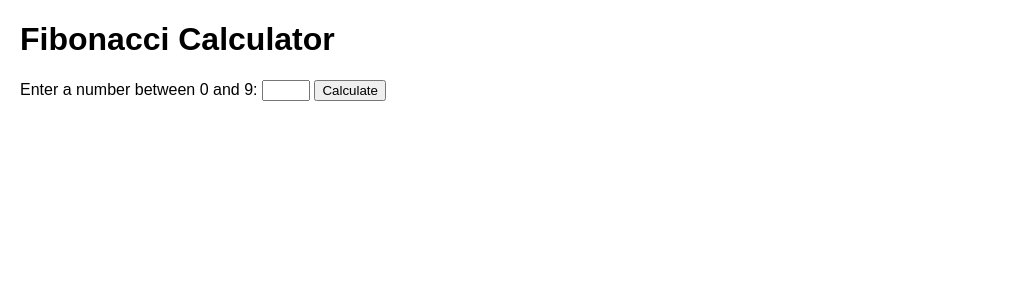
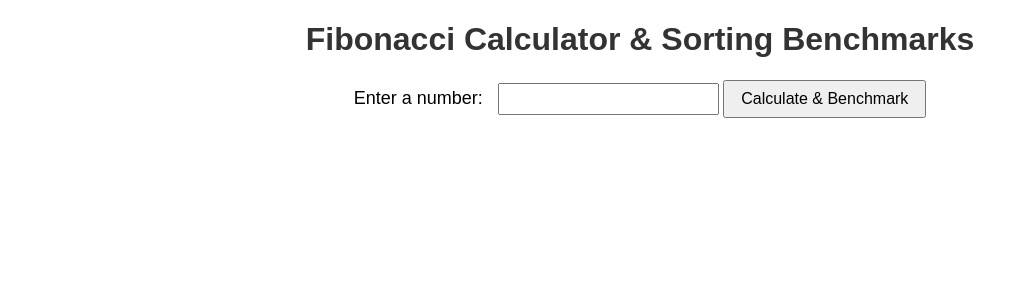
Before and after one commit to AniCricKet/gear-gurus2.0, a Jekyll site: the page fibo3.html, which Jekyll copies as it is, in a window 1280 px wide. Shown: the top 300 px of the page, without its empty margins (0-1015 px from the left). Built offline with Jekyll 4.4.1, drawn with Linux system fonts in a browser that asks for light colours; part of the change alters nothing that is shown.

Commit message:
Update Fibonacci Calculator with Sorting Benchmarks

```diff
--- a/fibo3.html
+++ b/fibo3.html
@@ -3,51 +3,140 @@
 <head>
   <meta charset="UTF-8">
   <meta name="viewport" content="width=device-width, initial-scale=1.0">
-    <title>Fibonacci Calculator</title>
+  <title>Fibonacci Calculator & Sorting Benchmarks</title>
   <style>
     body {
-            font-family: Arial, sans-serif;
+      font-family: 'Arial', sans-serif;
+      text-align: center;
       margin: 20px;
+    }
+
+    h1, h2 {
+      color: #333;
+    }
+
+    label {
+      font-size: 18px;
+      margin-right: 10px;
+    }
+
+    input {
+      padding: 5px;
+      font-size: 16px;
+    }
+
+    button {
+      padding: 8px 16px;
+      font-size: 16px;
+      cursor: pointer;
+    }
+
+    p {
+      font-size: 18px;
+      margin-top: 10px;
     }
   </style>
 </head>
 <body>
-    <h1>Fibonacci Calculator</h1>
-    <label for="numberInput">Enter a number between 0 and 9:</label>
-    <input type="number" id="numberInput" min="0" max="9">
-    <button onclick="calculateFibonacci()">Calculate</button>
-
-    <div id="result"></div>
+  <h1>Fibonacci Calculator & Sorting Benchmarks</h1>
+  <label for="inputNumber">Enter a number: </label>
+  <input type="number" id="inputNumber" min="0">
+  <button onclick="performOperations()">Calculate & Benchmark</button>
+  <p id="result"></p>
 
   <script>
-        function calculateFibonacci() {
-            const numberInput = document.getElementById('numberInput');
-            const resultDiv = document.getElementById('result');
-            const number = parseInt(numberInput.value);
+    function performOperations() {
+      const inputElement = document.getElementById('inputNumber');
+      const resultElement = document.getElementById('result');
 
-            if (isNaN(number) || number < 0 || number > 9) {
-                resultDiv.innerHTML = '<p>Please enter a valid number between 0 and 9.</p>';
+      const n = parseInt(inputElement.value);
+
+      if (isNaN(n) || n < 0) {
+        resultElement.textContent = 'Please enter a non-negative integer.';
         return;
       }
 
-            // Make an API request to the backend
-            fetch(`http://localhost:8080/api/fibonacci/${number}`)
-                .then(response => response.json())
-                .then(data => {
-                    if (data.message) {
-                        resultDiv.innerHTML = `<p>${data.message}</p>`;
-                    } else {
-                        resultDiv.innerHTML = `
-                            <p>The number ${data.number} appears at position ${data.position} in the Fibonacci sequence.</p>
-                            <p>Bubble Sort Time: ${data.bubbleSortTime} milliseconds</p>
-                            <p>Selection Sort Time: ${data.selectionSortTime} milliseconds</p>
+      const fibNumber = fibonacci(n);
+      resultElement.textContent = `Fibonacci(${n}) = ${fibNumber}`;
+
+      benchmarkSortingAlgorithms();
+    }
+
+    function fibonacci(n) {
+      if (n <= 1) return n;
+      return fibonacci(n - 1) + fibonacci(n - 2);
+    }
+
+    function benchmarkSortingAlgorithms() {
+      const sortingResultsElement = document.getElementById('result');
+
+      const arrayToSort = generateRandomArray(1000);
+
+      const bubbleSortTime = benchmarkSort(bubbleSort, arrayToSort.slice());
+      const selectionSortTime = benchmarkSort(selectionSort, arrayToSort.slice());
+      const quickSortTime = benchmarkSort(quickSort, arrayToSort.slice());
+
+      sortingResultsElement.innerHTML = `
+        <strong>Bubble Sort:</strong> ${bubbleSortTime} milliseconds<br>
+        <strong>Selection Sort:</strong> ${selectionSortTime} milliseconds<br>
+        <strong>Quick Sort:</strong> ${quickSortTime} milliseconds
       `;
     }
-                })
-                .catch(error => {
-                    resultDiv.innerHTML = '<p>An error occurred while fetching data from the server.</p>';
-                    console.error(error);
-                });
+
+    function generateRandomArray(size) {
+      const array = [];
+      for (let i = 0; i < size; i++) {
+        array.push(Math.floor(Math.random() * 1000));
+      }
+      return array;
+    }
+
+    function benchmarkSort(sortFunction, arrayToSort) {
+      const startTime = performance.now();
+      sortFunction(arrayToSort);
+      const endTime = performance.now();
+      return endTime - startTime;
+    }
+
+    function bubbleSort(arr) {
+      const n = arr.length;
+      for (let i = 0; i < n - 1; i++) {
+        for (let j = 0; j < n - i - 1; j++) {
+          if (arr[j] > arr[j + 1]) {
+            const temp = arr[j];
+            arr[j] = arr[j + 1];
+            arr[j + 1] = temp;
+          }
+        }
+      }
+    }
+
+    function selectionSort(arr) {
+      const n = arr.length;
+      for (let i = 0; i < n - 1; i++) {
+        let minIndex = i;
+        for (let j = i + 1; j < n; j++) {
+          if (arr[j] < arr[minIndex]) {
+            minIndex = j;
+          }
+        }
+        const temp = arr[i];
+        arr[i] = arr[minIndex];
+        arr[minIndex] = temp;
+      }
+    }
+
+    function quickSort(arr) {
+      if (arr.length <= 1) return arr;
+      const pivot = arr[arr.length - 1];
+      const left = [];
+      const right = [];
+
+      for (let i = 0; i < arr.length - 1; i++) {
+        arr[i] < pivot ? left.push(arr[i]) : right.push(arr[i]);
+      }
+
+      return [...quickSort(left), pivot, ...quickSort(right)];
     }
   </script>
 </body>
```
Lines whose indentation alone changed are shown as unchanged.
